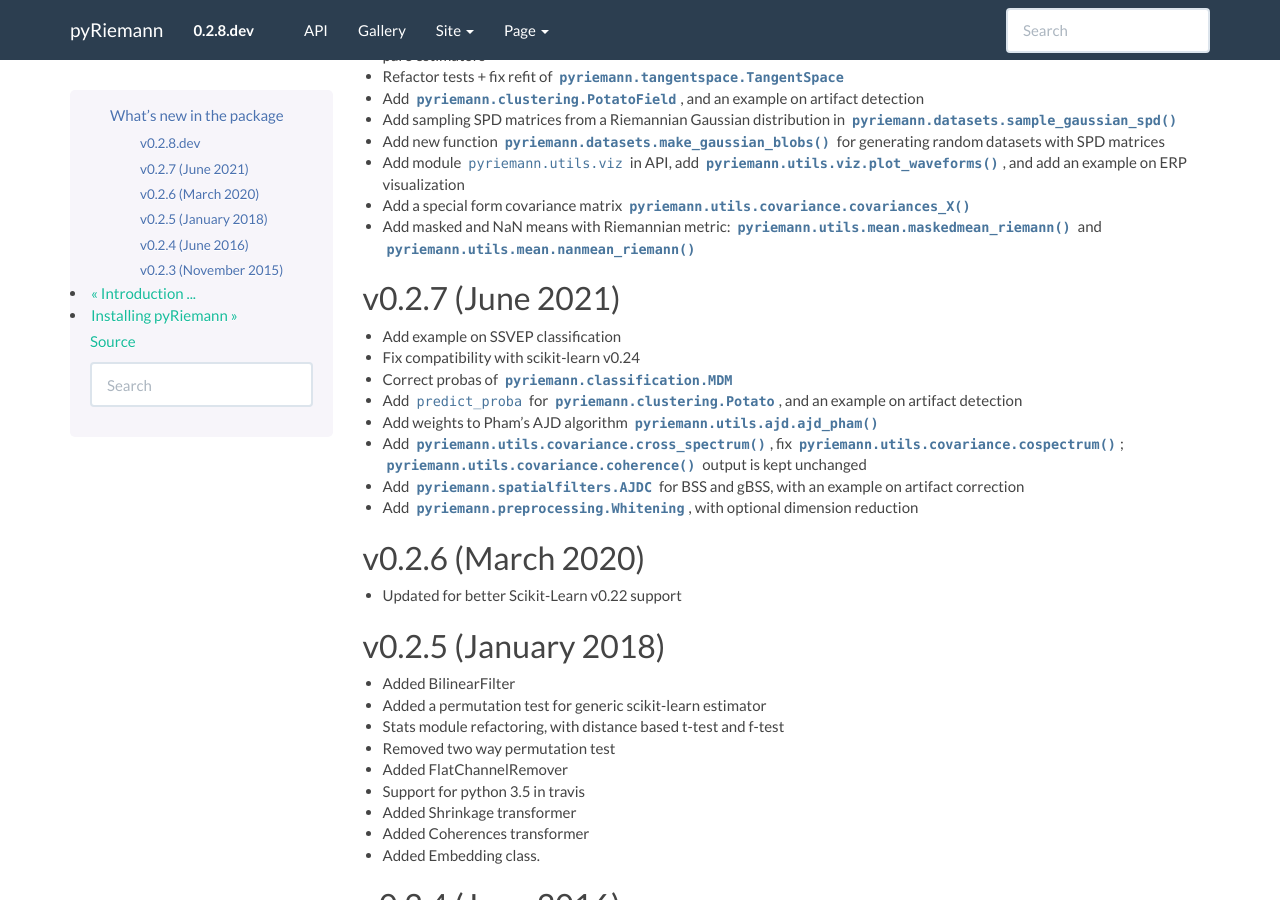
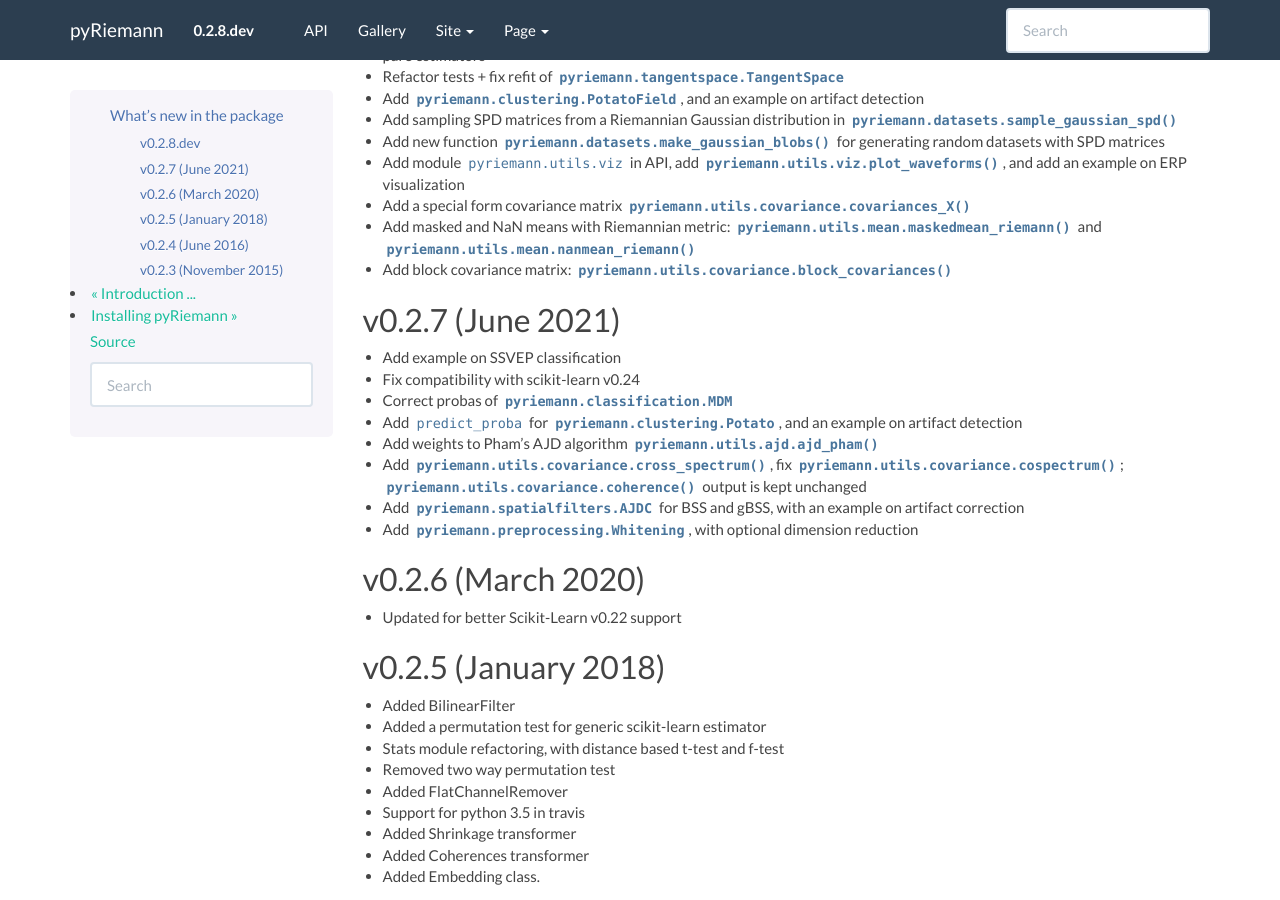
Before and after one commit to pyRiemann/pyRiemann, a Sphinx documentation site: the page built from doc/whatsnew.rst, in a window 1280 px wide and 900 px high, scrolled down 350 px. Built offline with Sphinx 7.4.7, drawn with Linux system fonts in a browser that asks for light colours; formulas are drawn with MathJax 3; pages that are not in the unit, such as notebooks, are missing from menus.

Commit message:
Update whatsnew.rst

```diff
--- a/doc/whatsnew.rst
+++ b/doc/whatsnew.rst
@@ -35,6 +35,8 @@ v0.2.8.dev
 - Add a special form covariance matrix :func:`pyriemann.utils.covariance.covariances_X`
 
 - Add masked and NaN means with Riemannian metric: :func:`pyriemann.utils.mean.maskedmean_riemann` and :func:`pyriemann.utils.mean.nanmean_riemann`
+
+- Add block covariance matrix: :func:`pyriemann.utils.covariance.block_covariances`
 
 v0.2.7 (June 2021)
 ------------------
```
